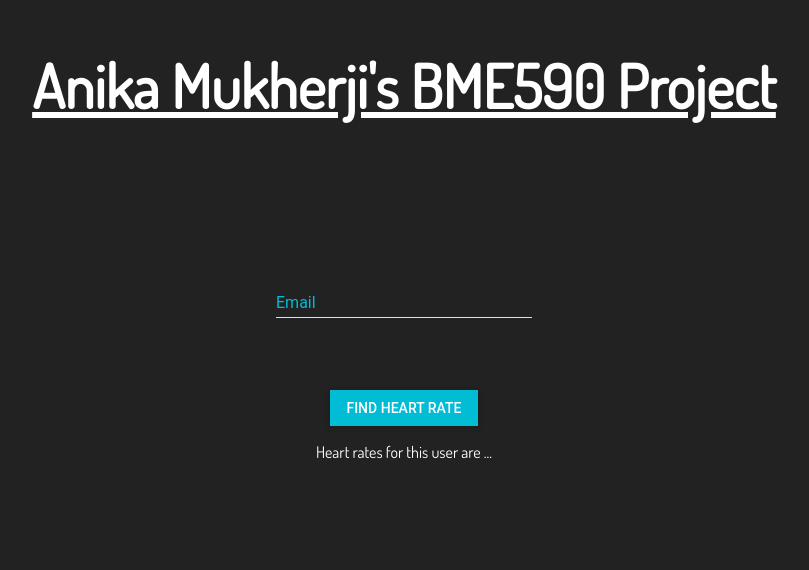
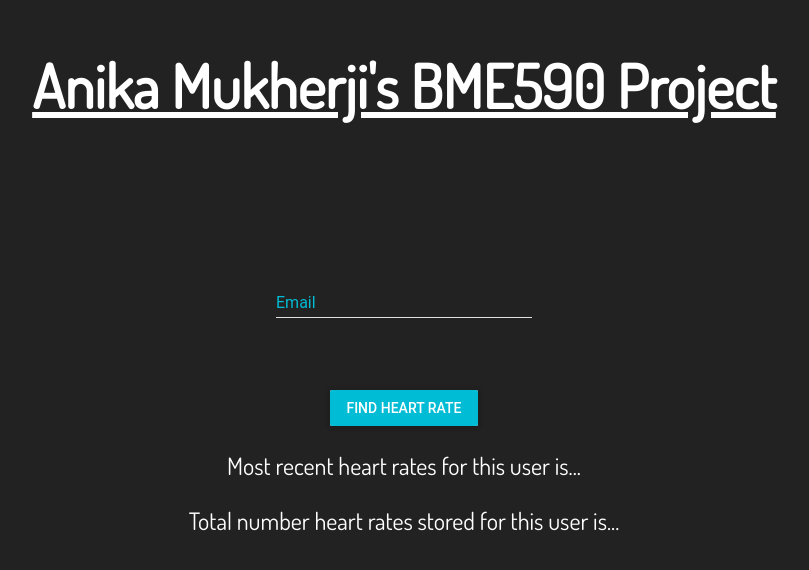
Before and after one commit to anikamukherji/doctor-hr-frontend, a React (Create React App) app: page / in a window 1280 px wide. Shown: the top 570 px of the page, without its empty margins (236-1045 px from the left). Built offline with nearby package versions, Linux system fonts and the light colour scheme.

Commit message:
showing last stored HR and number of HR stored

```diff
--- a/src/css/HeartRateSearch.css
+++ b/src/css/HeartRateSearch.css
@@ -7,6 +7,7 @@
 }
 
 .text {
+  font-size: 1.5em;
   color: white;
   font-family: 'Dosis', sans-serif;
 }
--- a/src/js/HeartRateSearch.js
+++ b/src/js/HeartRateSearch.js
@@ -26,6 +26,7 @@ class HeartRateSearch extends Component {
     this.state = {
       currUser: null,
       userHR: [null],
+      numHR: null,
       graphVisible: false,
     };
     this.getHR = this.getHR.bind(this);
@@ -36,7 +37,10 @@ class HeartRateSearch extends Component {
     var requestURL = "http://vcm-3576.vm.duke.edu:5000/api/heart_rate/" + this.state.currUser
     axios.get(requestURL).then( (response) => {
       console.log(response.status);
-      this.setState({userHR: response.data});
+      this.setState({
+                      userHR: response.data,
+                      numHR: response.data.length,
+                    });
     });
   }
 
@@ -64,9 +68,10 @@ class HeartRateSearch extends Component {
               labelColor="white"
               onClick={this.getHR}/>
           </div>
-          <p className="text">Heart rates for this user are ...</p>
-          <br/>
-          <p className="text">{this.state.userHR}</p>
+          <p className="text">Most recent heart rates for this user is...</p>
+          <p className="text">{this.state.userHR[this.state.numHR - 1]}</p>
+          <p className="text">Total number heart rates stored for this user is...</p>
+          <p className="text">{this.state.numHR}</p>
         </MuiThemeProvider>
       </div>
     );
```
